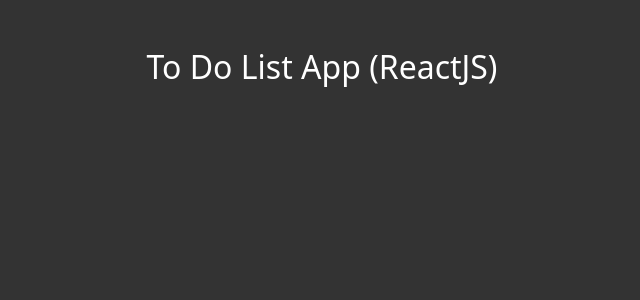
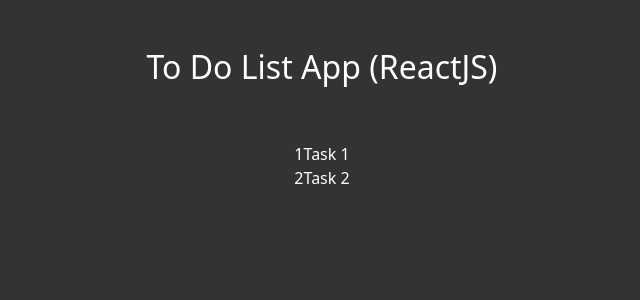
Before and after one commit to ovidiuborze22/react-to-do, a React (Create React App) app: page / in a window 1280 px wide. Shown: the top 300 px of the page, without its empty margins (318-958 px from the left). Built offline with nearby package versions, Linux system fonts and the light colour scheme.

Commit message:
displaying ToDos List

```diff
--- a/src/App.js
+++ b/src/App.js
@@ -10,7 +10,7 @@
 function App() {
 
   // Tasks (ToDo List) State
-  const [ToDo, setToDo] = useState([
+  const [toDo, settoDo] = useState([
     {"id": 1, "title": "Task 1", "status": false},
     {"id": 2, "title": "Task 2", "status": false}
   ]);
@@ -56,6 +56,25 @@
       <br/><br/>
       <h2>To Do List App (ReactJS)</h2>
       <br/><br/>
+
+      {/* Display ToDos */}
+
+      {toDo && toDo.length ? '' : 'No Tasks...'}
+      {toDo && toDo
+      .map((task, index) => {
+        return(
+          <React.Fragment key={task.id}>
+            <div className='col taskBg'>
+              <div className={task.status ? 'done' : ''}>
+              <span className='taskText'>{index + 1}</span>
+            <span className='taskText'>{task.title}</span>
+              </div>
+            </div>
+
+          </React.Fragment>
+        )
+      })}
+
     </div>
   );
 }
```
